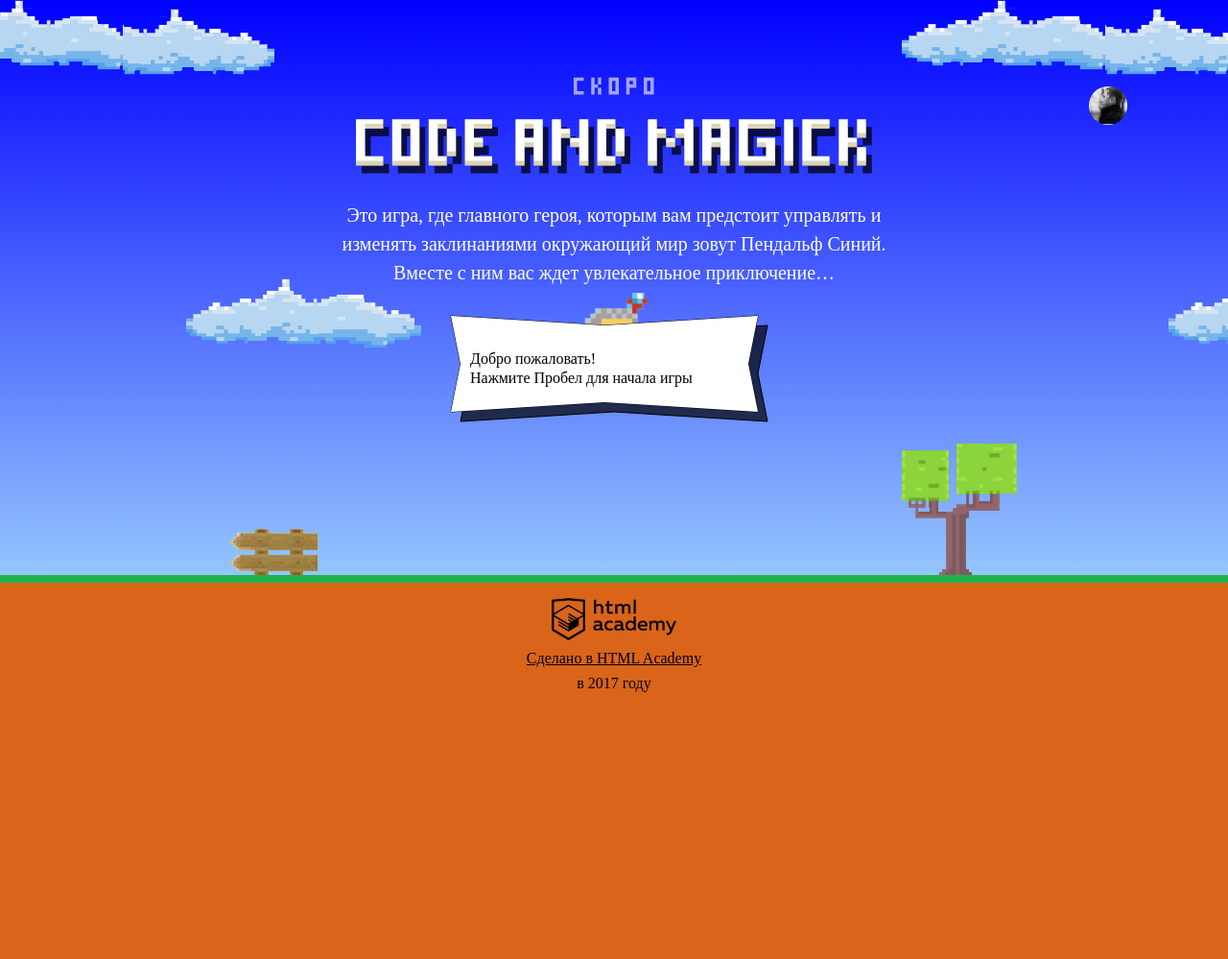
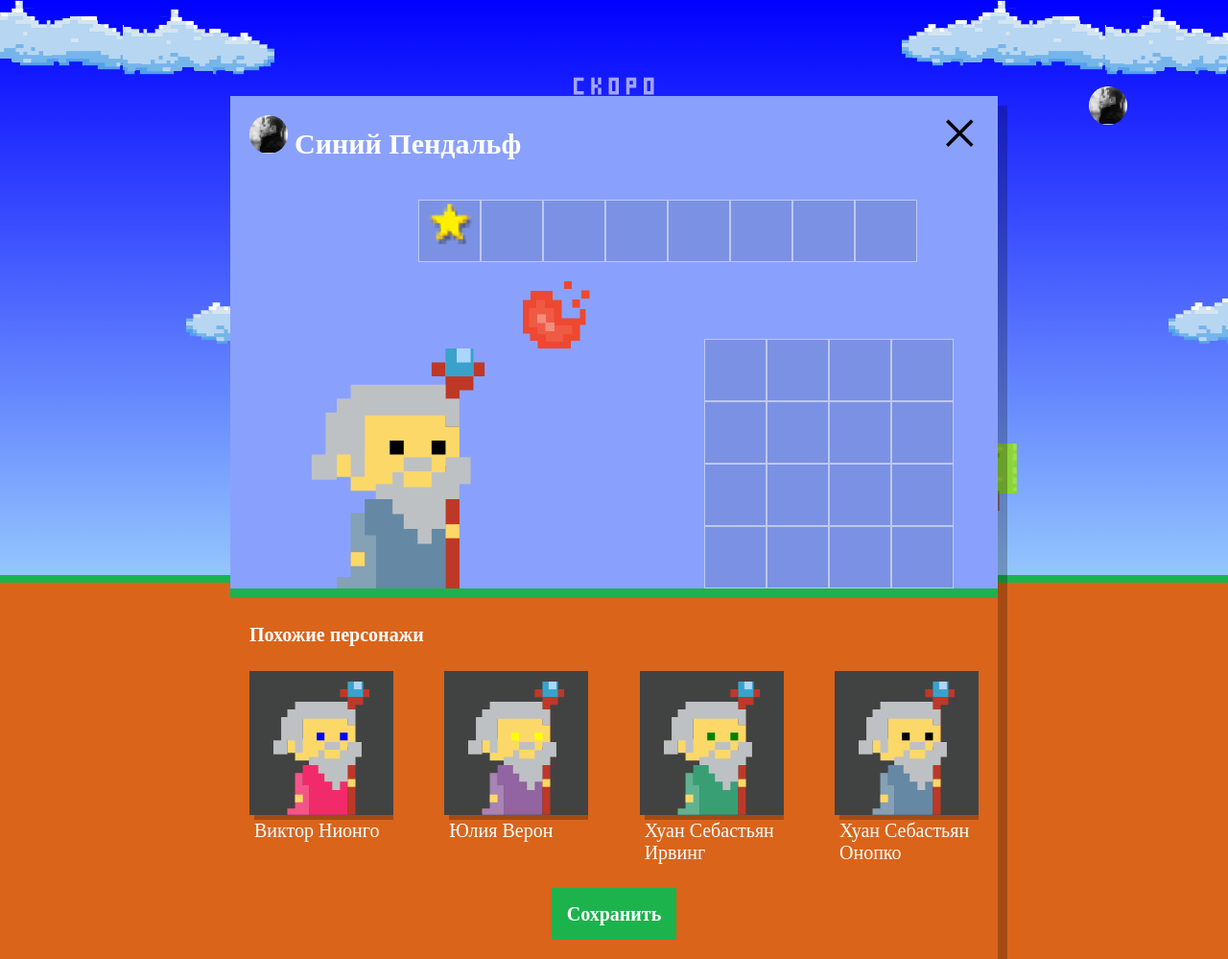
Before and after one commit to margarita-p/230166-code-and-magick, a website: page index.html in a window 1280 px wide. Shown: the whole page at 96% size. Before the commit the page ends 800 px from the top, so only its background shows below. Drawn offline with Linux system fonts and the light colour scheme; a web font is replaced by a local one.

Commit message:
Третье задание

```diff
--- a/index.html
+++ b/index.html
@@ -191,6 +191,7 @@
       };
 </script>
 
+<script src="js/setup.js"></script>
 <script src="js/stat.js"></script>
 <script src="js/game.js"></script>
 
--- /dev/null
+++ b/js/setup.js
@@ -0,0 +1,58 @@
+'use strict';
+
+var WIZARD_FIRST_NAMES = ['Иван', 'Хуан Себастьян', 'Мария', 'Кристоф', 'Виктор', 'Юлия', 'Люпита', 'Вашингтон'];
+var WIZARD_SECOND_NAMES = ['да Марья', 'Верон', 'Мирабелла', 'Вальц', 'Онопко', 'Топольницкая', 'Нионго', 'Ирвинг'];
+var WIZARD_COAT_COLOR = ['rgb(101, 137, 164)', 'rgb(241, 43, 107)', 'rgb(146, 100, 161)', 'rgb(56, 159, 117)', 'rgb(215, 210, 55)', 'rgb(0, 0, 0)'];
+var WIZARD_EYES_COLOR = ['black', 'red', 'blue', 'yellow', 'green'];
+
+var userDialog = document.querySelector('.setup');
+userDialog.classList.remove('hidden');
+
+var similarListElement = document.querySelector('.setup-similar-list');
+var similarWizardTemplate = document.querySelector('#similar-wizard-template').content;
+
+var getRandom = function (arr) {
+  var rand = Math.floor(Math.random() * arr.length);
+  return arr[rand];
+};
+
+var wizards = [
+  {
+    name: getRandom(WIZARD_FIRST_NAMES) + ' ' + getRandom(WIZARD_SECOND_NAMES),
+    coatColor: getRandom(WIZARD_COAT_COLOR),
+    eyesColor: getRandom(WIZARD_EYES_COLOR),
+  },
+  {
+    name: getRandom(WIZARD_FIRST_NAMES) + ' ' + getRandom(WIZARD_SECOND_NAMES),
+    coatColor: getRandom(WIZARD_COAT_COLOR),
+    eyesColor: getRandom(WIZARD_EYES_COLOR),
+  },
+  {
+    name: getRandom(WIZARD_FIRST_NAMES) + ' ' + getRandom(WIZARD_SECOND_NAMES),
+    coatColor: getRandom(WIZARD_COAT_COLOR),
+    eyesColor: getRandom(WIZARD_EYES_COLOR),
+  },
+  {
+    name: getRandom(WIZARD_FIRST_NAMES) + ' ' + getRandom(WIZARD_SECOND_NAMES),
+    coatColor: getRandom(WIZARD_COAT_COLOR),
+    eyesColor: getRandom(WIZARD_EYES_COLOR),
+  }
+];
+
+var renderWizard = function (wizard) {
+  var wizardElement = similarWizardTemplate.cloneNode(true);
+  wizardElement.querySelector('.setup-similar-label').textContent = wizard.name;
+  wizardElement.querySelector('.wizard-coat').style.fill = wizard.coatColor;
+  wizardElement.querySelector('.wizard-eyes').style.fill = wizard.eyesColor;
+  return wizardElement;
+};
+
+var fragment = document.createDocumentFragment();
+
+for (var i = 0; i < wizards.length; i++) {
+  fragment.appendChild(renderWizard(wizards[i]));
+}
+
+similarListElement.appendChild(fragment);
+
+userDialog.querySelector('.setup-similar').classList.remove('hidden');
--- a/package.json
+++ b/package.json
@@ -13,7 +13,7 @@
   },
   "homepage": "https://github.com/htmlacademy-javascript/230166-code-and-magick",
   "devDependencies": {
-    "eslint": "4.2.0",
+    "eslint": "^4.2.0",
     "eslint-config-htmlacademy": "0.3.x"
   },
   "license": "MIT",
```
